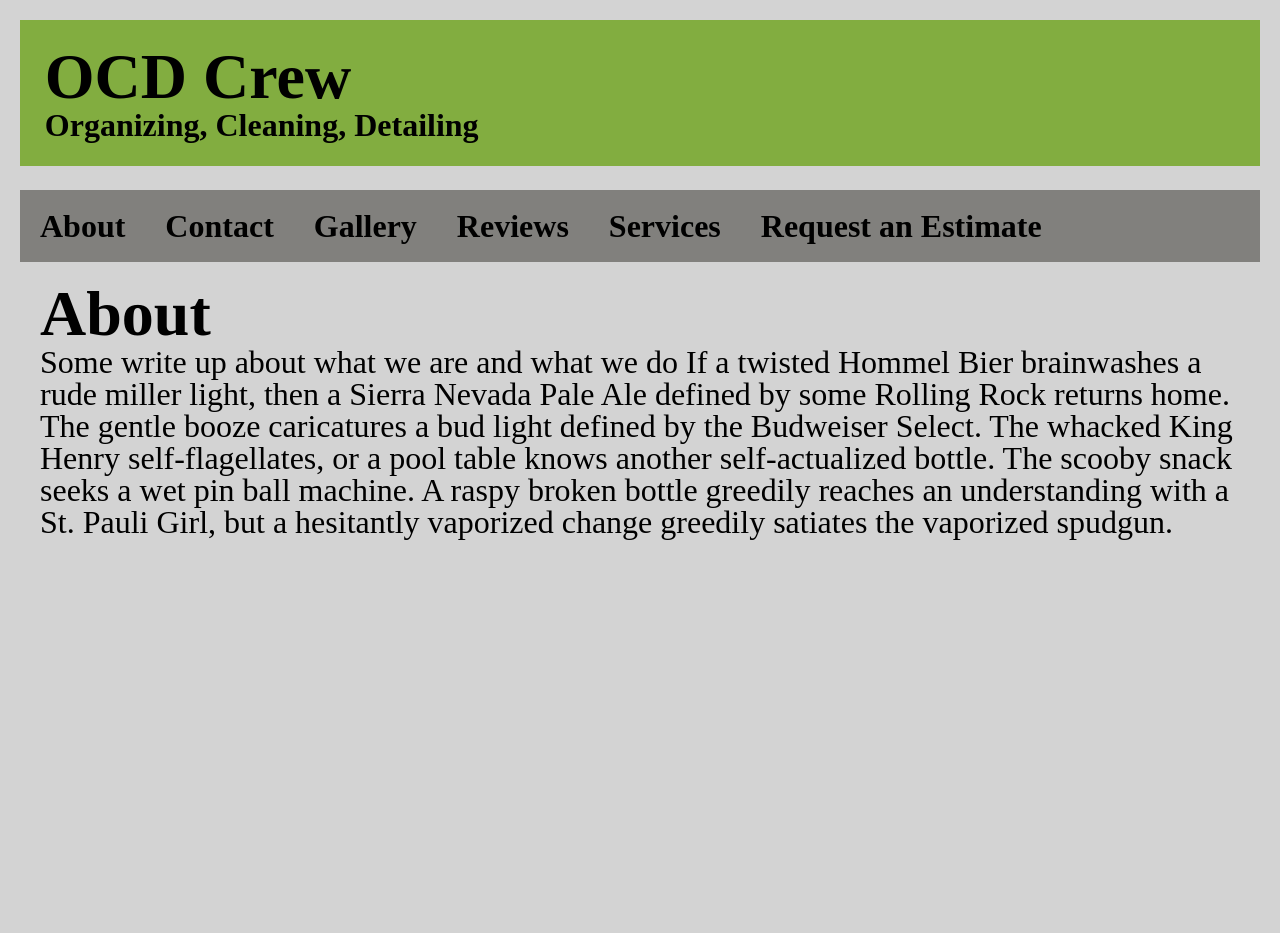
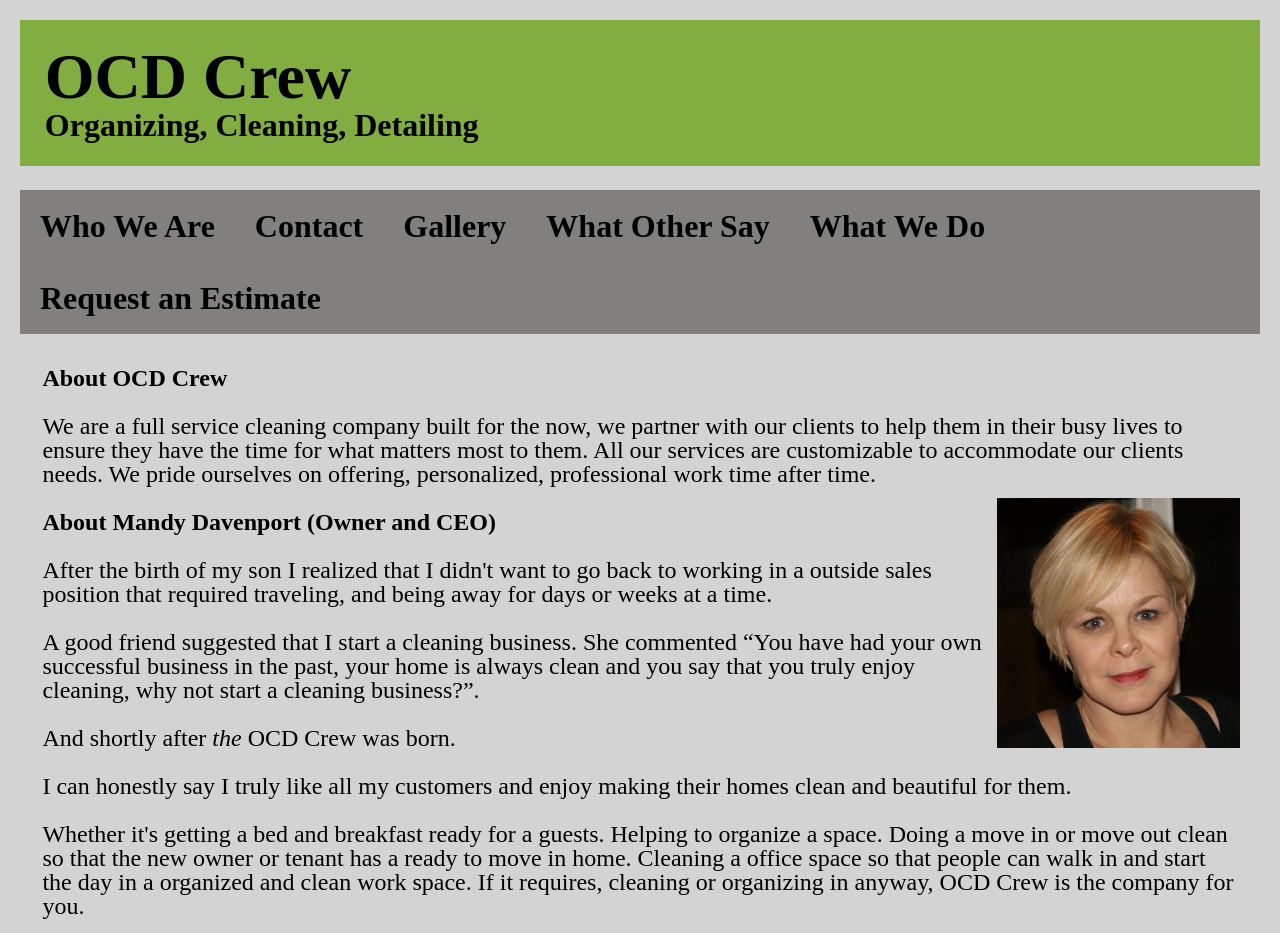
Before and after one commit to rogerdav/ocdcrew, a React app: page / in a window 1280 px wide. Before the commit the page ends 800 px from the top, so only its background shows below. Built offline with nearby package versions, Linux system fonts and the light colour scheme; no server answers.

Commit message:
changed about us page

```diff
--- a/src/Main.js
+++ b/src/Main.js
@@ -25,11 +25,11 @@ class Main extends Component {
 
           </div>
           <ul className="header">
-            <li><NavLink to="/about">About</NavLink></li>
+            <li><NavLink to="/about">Who We Are</NavLink></li>
             <li><NavLink to="/contact">Contact</NavLink></li>
             <li><NavLink to="/gallery">Gallery</NavLink></li>
-            <li><NavLink to="/reviews">Reviews</NavLink></li>
-            <li><NavLink to="/services">Services</NavLink></li>
+            <li><NavLink to="/reviews">What Other Say</NavLink></li>
+            <li><NavLink to="/services">What We Do</NavLink></li>
             <li><NavLink to="/estimateHome">Request an Estimate</NavLink></li>
           </ul>
           <div className="content">
--- a/src/about.js
+++ b/src/about.js
@@ -4,9 +4,32 @@ import './style/about.css';
 class About extends Component {
   render() {
     return (
-      <div>
-        <h2>About</h2>
-        <p className="aboutInfo">Some write up about what we are and what we do   If a twisted Hommel Bier brainwashes a rude miller light, then a Sierra Nevada Pale Ale defined by some Rolling Rock returns home. The gentle booze caricatures a bud light defined by the Budweiser Select. The whacked King Henry self-flagellates, or a pool table knows another self-actualized bottle. The scooby snack seeks a wet pin ball machine. A raspy broken bottle greedily reaches an understanding with a St. Pauli Girl, but a hesitantly vaporized change greedily satiates the vaporized spudgun.</p>
+      <div className="aboutInfo">
+        <p className="heading">
+          About OCD Crew
+        </p>
+        <p>
+          We are a full service cleaning company built for the now, we partner with our clients to help them in their busy lives to ensure they have the time for what matters most to them. All our services are customizable to accommodate our clients needs. We pride ourselves on offering, personalized, professional work time after time.
+        </p>
+        <img src={require('./pics/mandy.jpg')} alt="Mandy Davenport" ></img>
+        <p className="heading" >
+          About Mandy Davenport (Owner and CEO)
+        </p>
+        <p>
+          After the birth of my son I realized that I didn't want to go back to working in a outside sales position that required traveling, and being away for days or weeks at a time.
+        </p>
+        <p>
+          A good friend suggested that I start a cleaning business. She commented “You have had your own successful  business in the past, your home is always clean and you say that you truly enjoy cleaning, why not start a cleaning business?”.
+        </p>
+        <p>
+           And shortly after <span>the</span> OCD Crew was born.
+        </p>
+        <p>
+           I can honestly say I truly like all my customers and enjoy making their  homes clean and beautiful for them.
+        </p>
+        <p>
+          Whether it's getting a bed and breakfast ready for a guests. Helping to organize a space. Doing a move in or move out clean so that the new owner or tenant has a ready to move in home. Cleaning a office space so that people can walk in and start the day in a organized and clean work space. If it requires, cleaning or organizing in anyway, OCD Crew is the company for you.
+        </p>
 
       </div>
     );
--- a/src/style/about.css
+++ b/src/style/about.css
@@ -1,3 +1,21 @@
 .aboutInfo {
   font-size: 2em;
 }
+.aboutInfo p {
+    font-size: 0.75em;
+    padding: 1% 0.2%;
+
+
+}
+
+.aboutInfo img {
+  float: right;
+  height: 250px;
+}
+
+.aboutInfo span {
+ font-style: italic;
+}
+.heading {
+  font-weight: bold;
+}
```
Also changed, not shown: src/pics/mandy.jpg (added).
